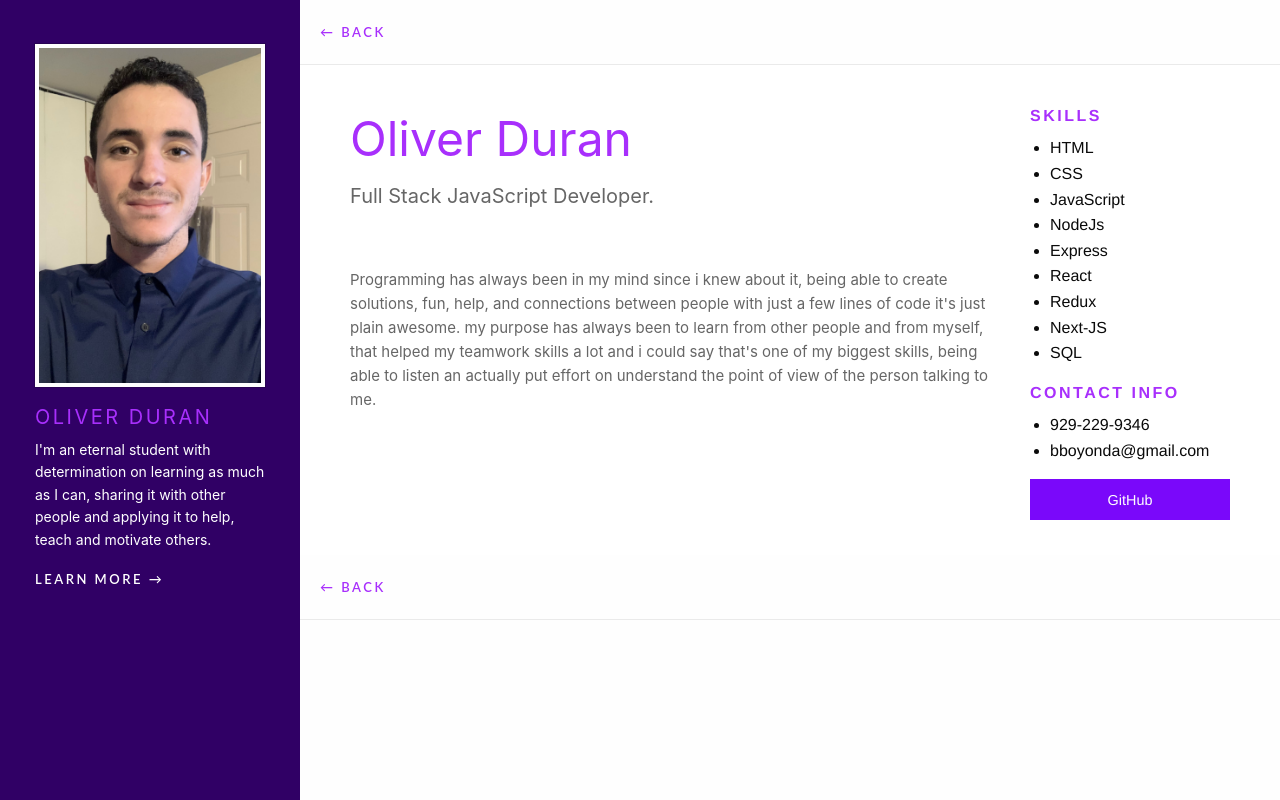
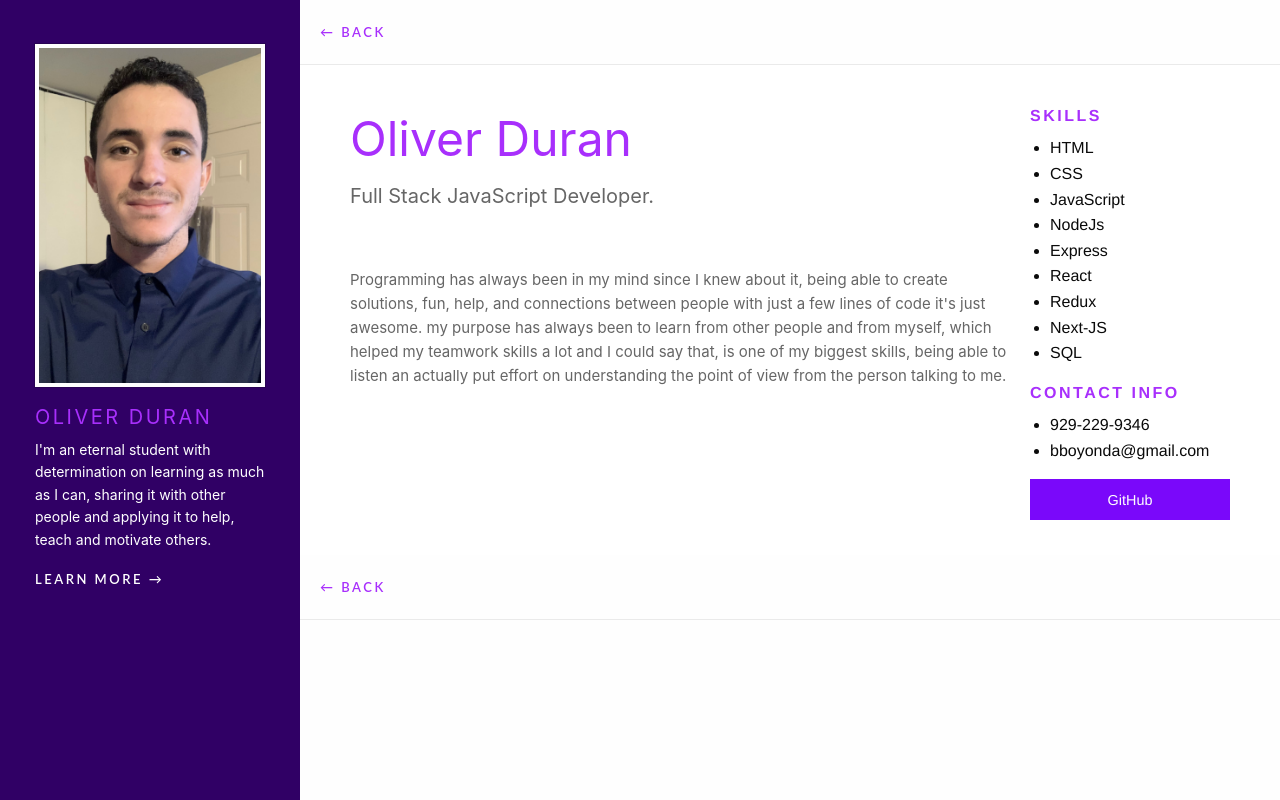
Before and after one commit to Oliver-DA/express-and-node-static-site, a Node server app: page /about in a window 1280 px wide. Run offline with Node 20, Linux system fonts and the light colour scheme; some libraries are stand-ins or nearby versions.

Commit message:
brief description

```diff
--- a/views/about.pug
+++ b/views/about.pug
@@ -14,9 +14,9 @@ block content
 
         .portfolio-bio
           p
-            | Programming has always been in my mind since i knew about it, being able to create solutions, fun, help, and connections between people with just a few lines of code it's just plain awesome.
-            | my purpose has always been to learn from other people and from myself, that helped my teamwork skills a lot and i could say that's one of my biggest skills, being able to listen an actually put effort on understand
-            | the point of view of the person talking to me.
+            | Programming has always been in my mind since I knew about it, being able to create solutions, fun, help, and connections between people with just a few lines of code it's just awesome.
+            | my purpose has always been to learn from other people and from myself, which helped my teamwork skills a lot and I could say that, is  one of my biggest skills, being able to listen an actually put effort on understanding
+            | the point of view from the person talking to me.
       .cell.portfolio-meta.small-6.medium-2.large-3
         h6 Skills
 
```
